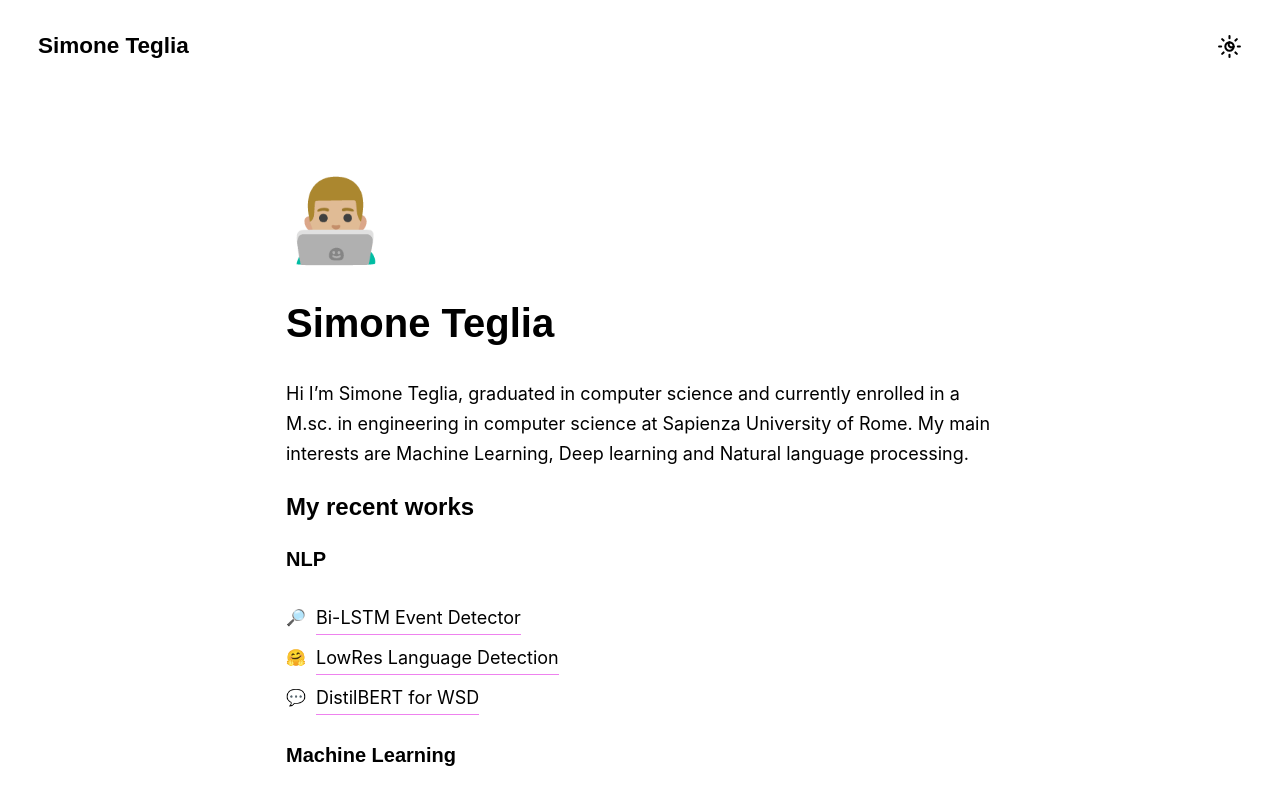
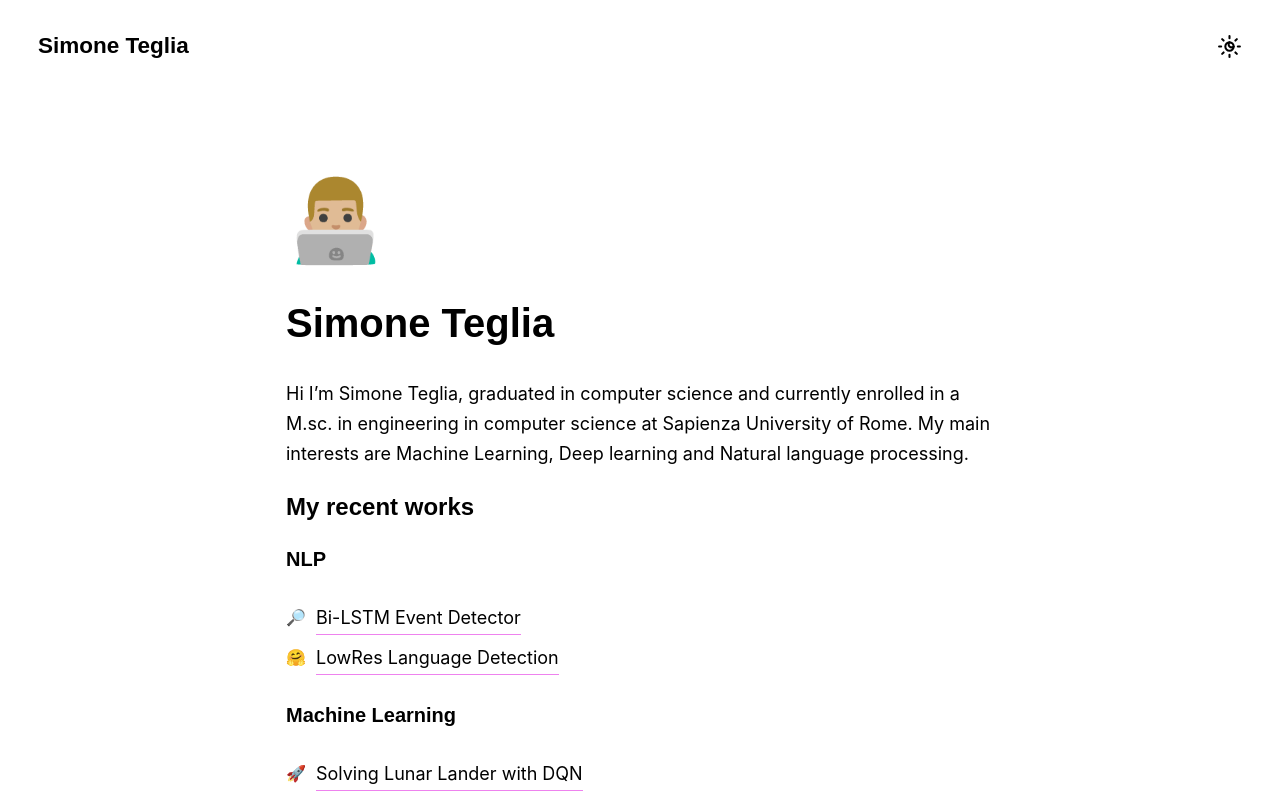
Before and after one commit to simoneteglia/simoneteglia, a React (Create React App) app: page / in a window 1280 px wide. Shown: the top 800 px of the page. Built offline with nearby package versions, Linux system fonts and the light colour scheme.

Commit message:
Removed DistilBERT

```diff
--- a/src/components/Landing.jsx
+++ b/src/components/Landing.jsx
@@ -41,12 +41,6 @@ const Landing = () => {
         isDarkMode={isDarkMode}
         link={"langid"}
       />
-      <CustomLink
-        icon={"💬"}
-        text={"DistilBERT for WSD"}
-        isDarkMode={isDarkMode}
-        link={"wsd"}
-      />
 
       <h4 style={{ color: isDarkMode ? "white" : "black" }}>
         Machine Learning
```
